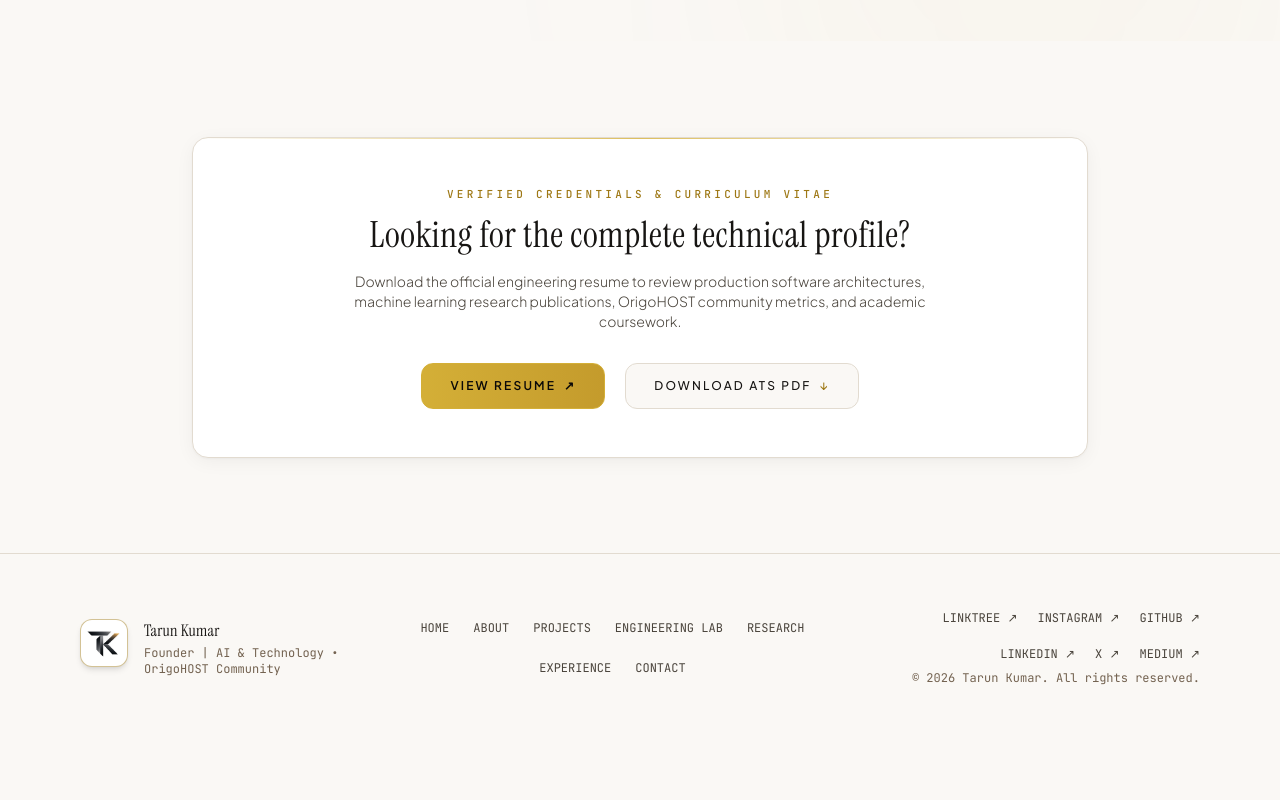
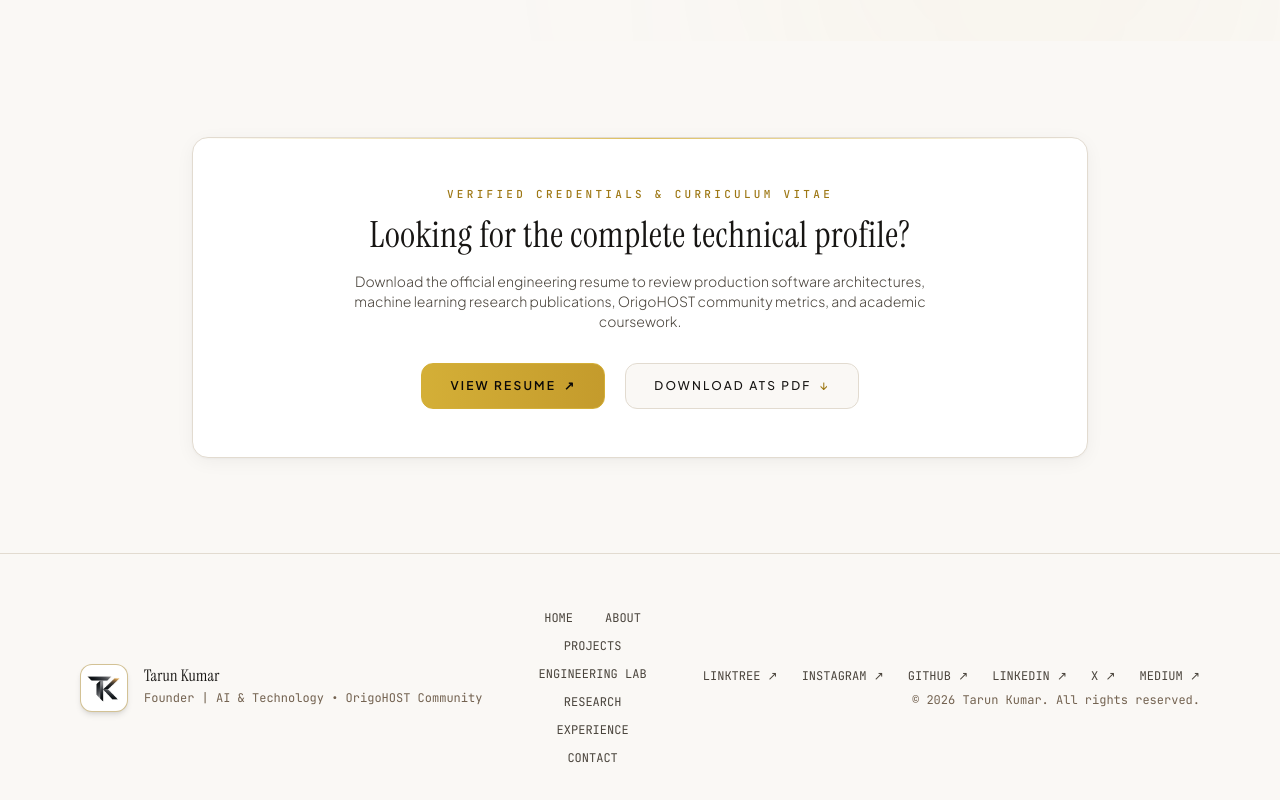
Before and after one commit to heytarunkumar/tarunportfolio, a React (Vite) app: page /contact in a window 1280 px wide. Shown: the part 832-1632 px from the top of the page. Before the commit the page ends 1574 px from the top, so only its background shows below. Built offline with nearby package versions, Linux system fonts and the light colour scheme.

Commit message:
style: broaden footer layout on both sides for expansive edge-to-edge aesthetics

```diff
--- a/src/components/layout/Footer.tsx
+++ b/src/components/layout/Footer.tsx
@@ -30,11 +30,11 @@ export const Footer: React.FC = () => {
       ];
 
   return (
-    <footer className="w-full bg-[#070605] border-t border-[#26211B] text-[#E8DFD8] py-14 px-6 sm:px-12 lg:px-20 font-sans">
-      <div className="max-w-7xl mx-auto flex flex-col md:flex-row items-center justify-between gap-8">
+    <footer className="w-full bg-[#070605] border-t border-[#26211B] text-[#E8DFD8] py-12 sm:py-14 px-6 sm:px-10 md:px-12 lg:px-16 xl:px-20 2xl:px-24 font-sans">
+      <div className="w-full max-w-[1760px] mx-auto flex flex-col lg:flex-row items-center justify-between gap-8 lg:gap-10">
 
         {/* Left Identity */}
-        <div className="text-center md:text-left flex flex-col md:flex-row items-center md:items-start space-y-3 md:space-y-0 md:space-x-4">
+        <div className="text-center lg:text-left flex flex-col sm:flex-row items-center sm:items-start space-y-3 sm:space-y-0 sm:space-x-4 shrink-0">
           <div className="w-12 h-12 rounded-xl overflow-hidden bg-white p-1 border border-[#D4AF37]/50 shadow-md shrink-0">
             <img
               src={profile.monogramUrl || "/images/brand/tarun-monogram.png"}
@@ -56,22 +56,26 @@ export const Footer: React.FC = () => {
         </div>
 
         {/* Center Quick Page Links */}
-        <div className="flex flex-wrap items-center justify-center gap-6 text-xs font-mono text-[#C4B5A5]">
+        <div className="flex flex-wrap items-center justify-center gap-x-6 sm:gap-x-8 gap-y-3 text-xs font-mono text-[#C4B5A5]">
           {activeNavItems.map((item) => (
-            <Link key={item.id} to={item.path} className="hover:text-[#D4AF37] transition-colors uppercase">
+            <Link
+              key={item.id}
+              to={item.path}
+              className="hover:text-[#D4AF37] transition-colors uppercase whitespace-nowrap"
+            >
               {item.name}
             </Link>
           ))}
         </div>
 
         {/* Right Social & Copyright */}
-        <div className="text-center md:text-right text-xs font-mono text-[#8C6D4F]">
-          <div className="flex flex-wrap justify-center md:justify-end gap-5 mb-2 text-[#C4B5A5]">
+        <div className="text-center lg:text-right text-xs font-mono text-[#8C6D4F] shrink-0">
+          <div className="flex flex-wrap justify-center lg:justify-end gap-x-5 sm:gap-x-6 gap-y-2 mb-2 text-[#C4B5A5]">
             <a
               href={profile?.socials?.linktree || 'https://linktr.ee/heytarunkumar'}
               target="_blank"
               rel="noopener noreferrer"
-              className="hover:text-[#D4AF37] transition-colors"
+              className="hover:text-[#D4AF37] transition-colors whitespace-nowrap"
             >
               LINKTREE ↗
             </a>
@@ -79,7 +83,7 @@ export const Footer: React.FC = () => {
               href={profile?.socials?.instagram || 'https://instagram.com/heytarunkumar'}
               target="_blank"
               rel="noopener noreferrer"
-              className="hover:text-[#D4AF37] transition-colors"
+              className="hover:text-[#D4AF37] transition-colors whitespace-nowrap"
             >
               INSTAGRAM ↗
             </a>
@@ -87,7 +91,7 @@ export const Footer: React.FC = () => {
               href={profile?.socials?.github || 'https://github.com/haytarunkumar'}
               target="_blank"
               rel="noopener noreferrer"
-              className="hover:text-[#D4AF37] transition-colors"
+              className="hover:text-[#D4AF37] transition-colors whitespace-nowrap"
             >
               GITHUB ↗
             </a>
@@ -95,7 +99,7 @@ export const Footer: React.FC = () => {
               href={profile?.socials?.linkedin || 'https://linkedin.com/in/haytarunkumar'}
               target="_blank"
               rel="noopener noreferrer"
-              className="hover:text-[#D4AF37] transition-colors"
+              className="hover:text-[#D4AF37] transition-colors whitespace-nowrap"
             >
               LINKEDIN ↗
             </a>
@@ -103,7 +107,7 @@ export const Footer: React.FC = () => {
               href={profile?.socials?.x || 'https://x.com/heytarunkumarr'}
               target="_blank"
               rel="noopener noreferrer"
-              className="hover:text-[#D4AF37] transition-colors"
+              className="hover:text-[#D4AF37] transition-colors whitespace-nowrap"
             >
               X ↗
             </a>
@@ -111,14 +115,14 @@ export const Footer: React.FC = () => {
               href={profile?.socials?.medium || 'https://medium.com/@haytarunkumar'}
               target="_blank"
               rel="noopener noreferrer"
-              className="hover:text-[#D4AF37] transition-colors"
+              className="hover:text-[#D4AF37] transition-colors whitespace-nowrap"
             >
               MEDIUM ↗
             </a>
           </div>
           <span
             onClick={handleSecretTrigger}
-            className="cursor-default select-none transition-colors duration-200"
+            className="cursor-default select-none transition-colors duration-200 block"
             title=""
           >
             {profile.footerCopyright || `© ${new Date().getFullYear()} ${profile?.name || 'Tarun Kumar'}. All rights reserved.`}
```
